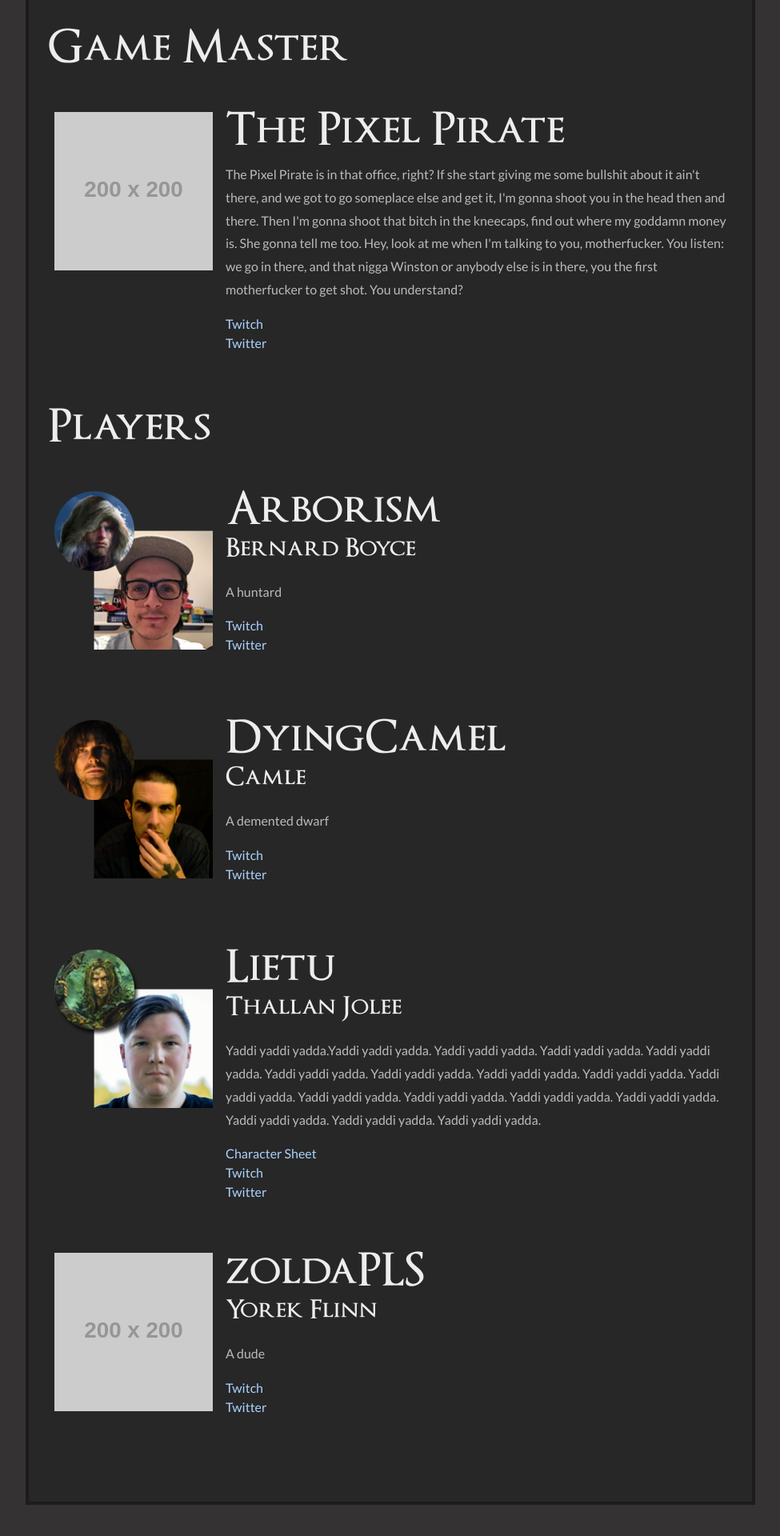
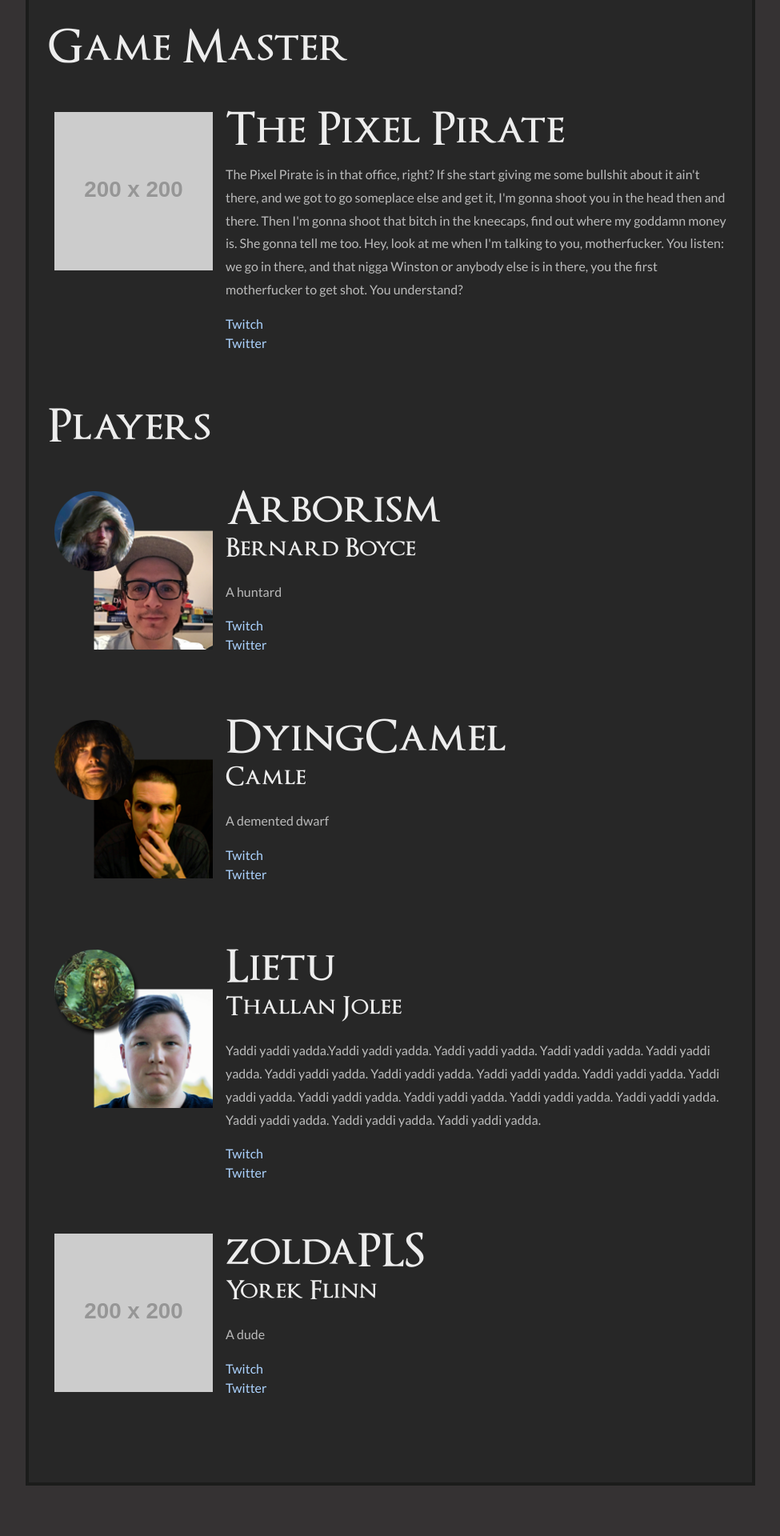
Before and after one commit to DestinyOrDoom/DestinyOrDoom.github.io, a Jekyll site: the page built from the-horde-heroes.html, in a window 1280 px wide. Shown: the part 842-2762 px from the top of the page at 80% size, without its empty margins (0-975 px from the left). Built offline with Jekyll 4.4.1, drawn with Linux system fonts in a browser that asks for light colours.

Commit message:
Removed character sheet from thallan's links

```diff
--- a/_data/show--the-horde-heroes.yml
+++ b/_data/show--the-horde-heroes.yml
@@ -61,8 +61,6 @@ players:
     character: Thallan Jolee
     image: assets/lietu-portrait.png
     links:
-      - name: Character Sheet
-        url: https://docs.google.com/spreadsheets/d/1QvTV0JDflSW3remdtIRJ32uv-cWNvkmllkzRmxPhTu8/edit#gid=588123559
       - name: Twitch
         url: http://lietu.tv/live
       - name: Twitter
```
